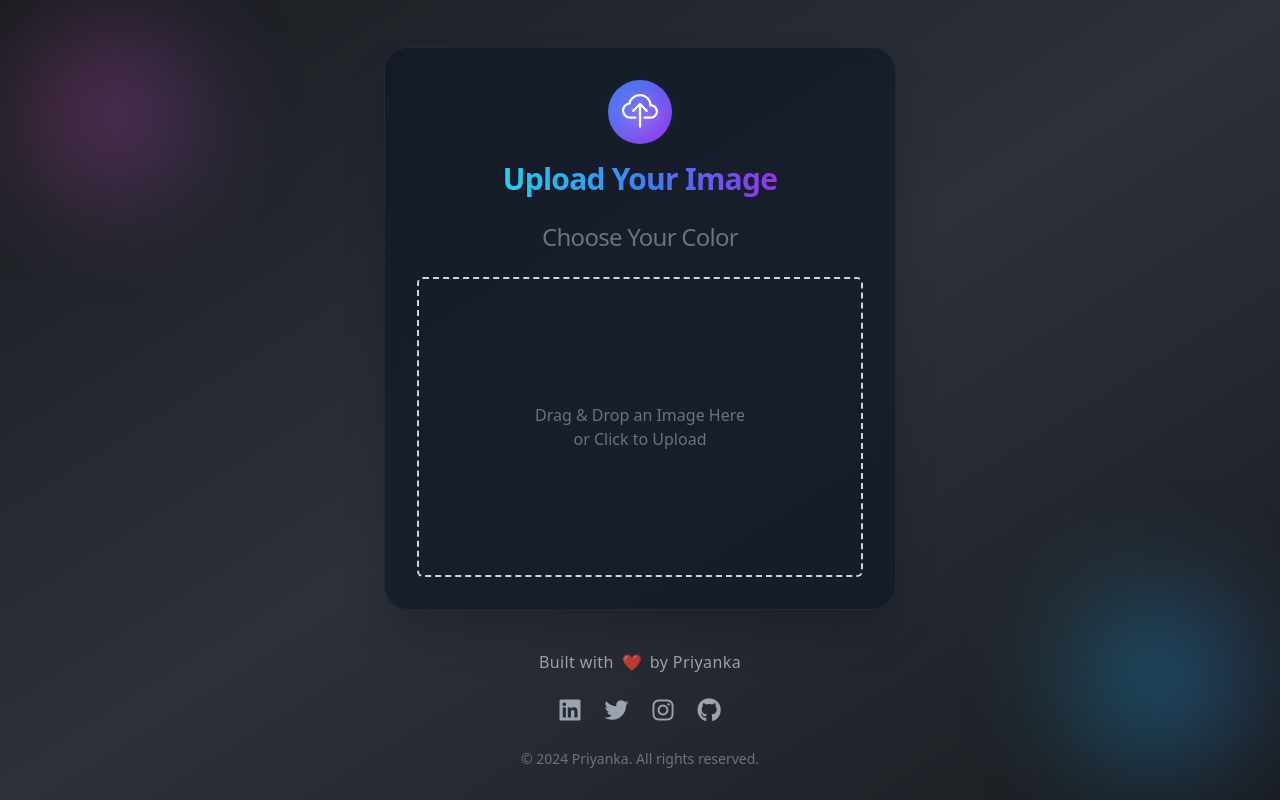
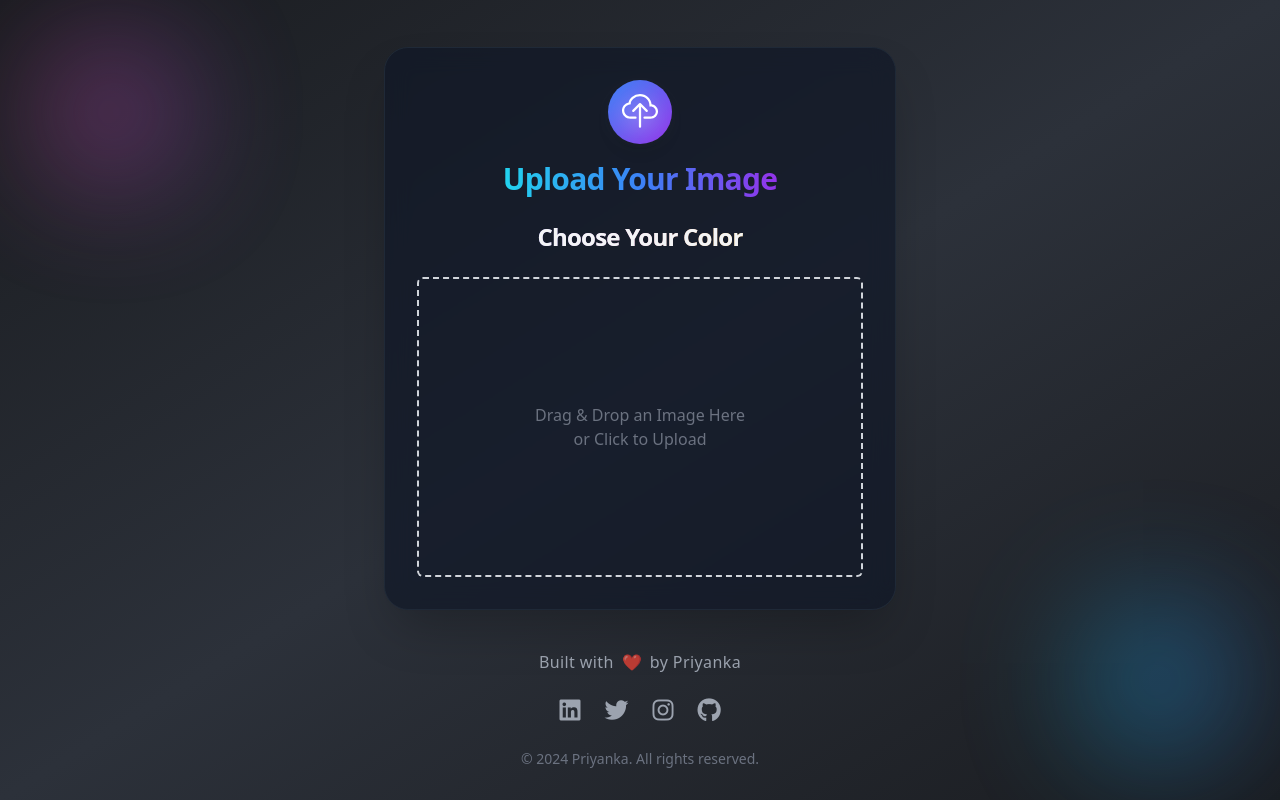
Before and after one commit to priyankap0101/PicColorPicker, a React (Vite) app: page / in a window 1280 px wide. Built offline with nearby package versions, Linux system fonts and the light colour scheme.

Commit message:
Refined text styling with modern gradient color scheme, improved hover and focus effects, and optimized readability for light and dark modes

```diff
--- a/src/component/ImageUpload.jsx
+++ b/src/component/ImageUpload.jsx
@@ -123,7 +123,7 @@ const ImageUpload = () => {
           </span>
 
           {/* Subheading */}
-          <span className="block mt-6 text-2xl font-medium text-gray-500 transition-all duration-500 ease-in-out dark:text-gray-400 hover:text-cyan-400 dark:hover:text-purple-500 hover:scale-105 hover:opacity-100 hover:underline underline-offset-8 decoration-4 decoration-cyan-400 dark:decoration-purple-500 focus:outline-none focus:ring-4 focus:ring-cyan-400 dark:focus:ring-purple-500">
+          <span className="block mt-6 text-2xl font-semibold transition-all duration-300 ease-in-out dark:text-gray-100 hover:text-transparent bg-clip-text bg-gradient-to-r from-indigo-400 via-pink-300 to-yellow-400 dark:from-indigo-500 dark:via-pink-400 dark:to-yellow-500 hover:scale-105 focus:outline-none focus:ring-2 focus:ring-indigo-400 dark:focus:ring-yellow-500">
             Choose Your Color
           </span>
 
```
